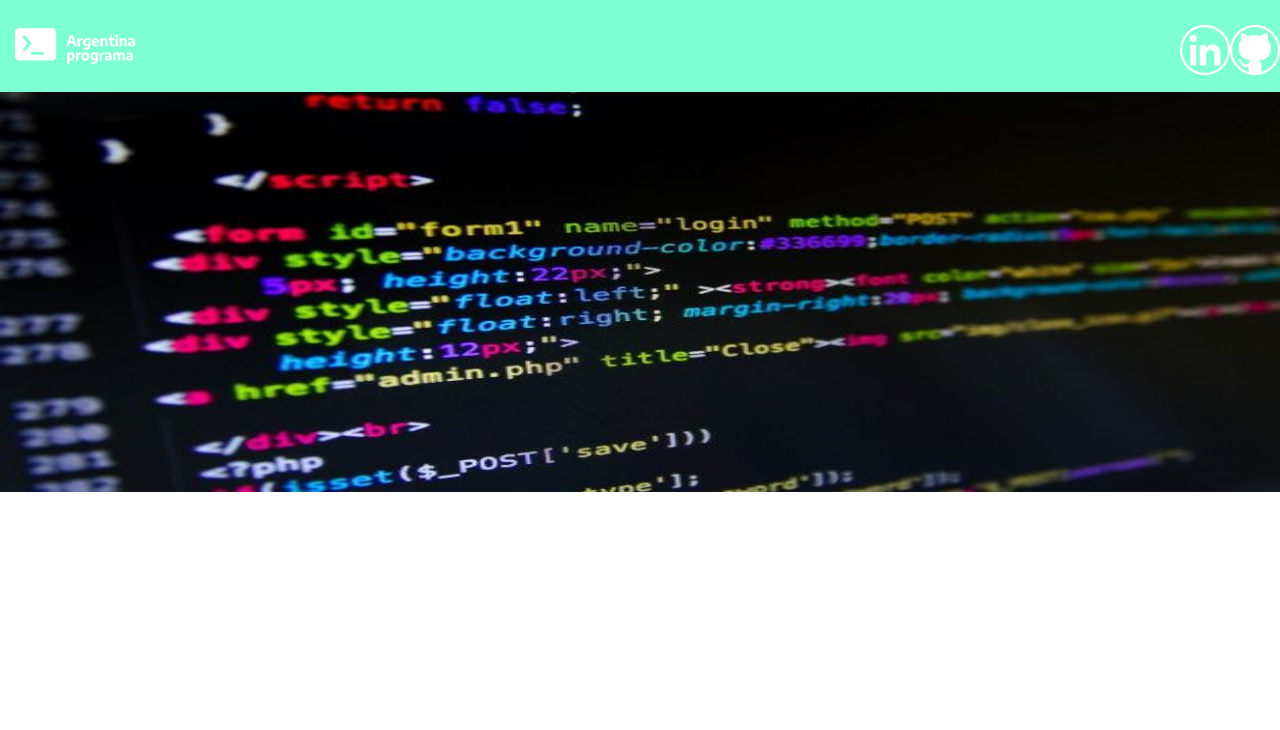
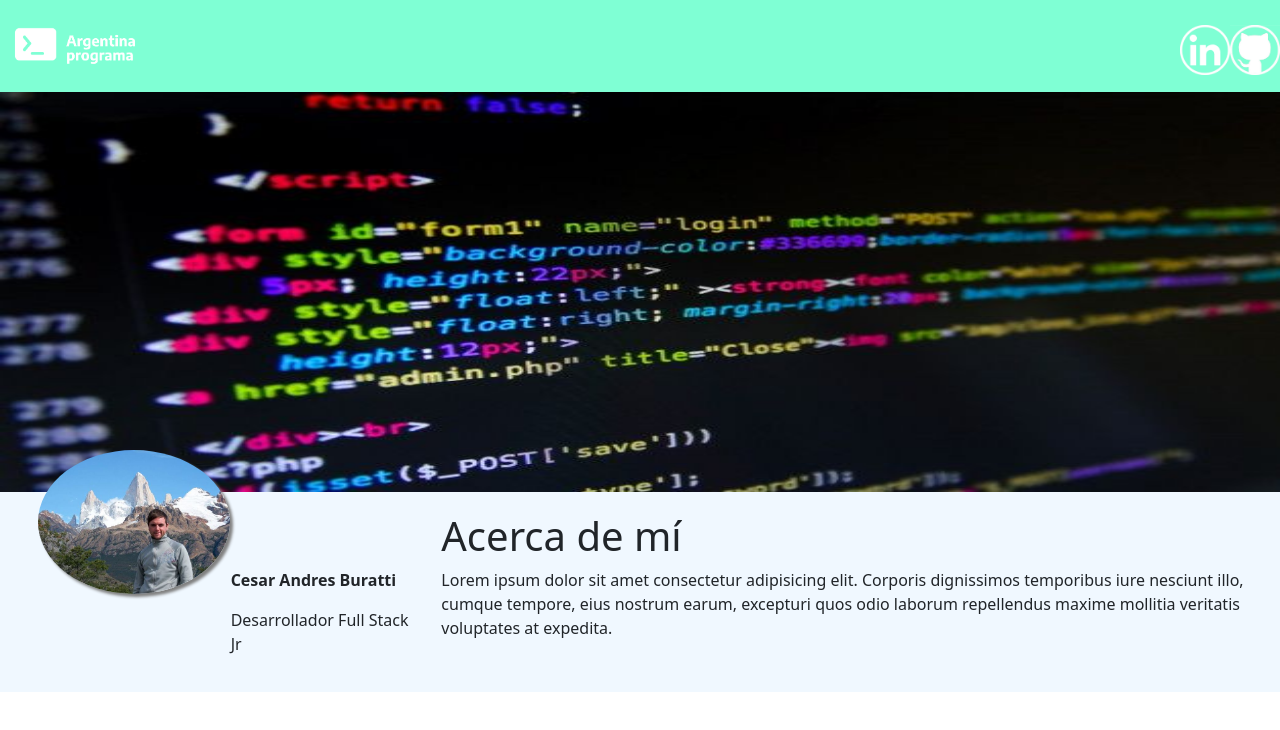
Before and after one commit to CesarBuratti/ProyectoFinal, an Angular app in the folder ProyInt/: page / in a window 1280 px wide. Shown: the top 730 px of the page. Built offline with nearby package versions, Linux system fonts and the light colour scheme.

Commit message:
creacion Acerca de

```diff
--- a/ProyInt/src/app/app.component.html
+++ b/ProyInt/src/app/app.component.html
@@ -1 +1,2 @@
 <app-header></app-header>
+<app-acerca-de></app-acerca-de>
--- a/ProyInt/src/app/app.module.ts
+++ b/ProyInt/src/app/app.module.ts
@@ -7,6 +7,7 @@ import { HeaderComponent } from './componentes/header/header.component';
 import { LogoAPComponent } from './componentes/logo-ap/logo-ap.component';
 import { RedesSocialesComponent } from './componentes/redes-sociales/redes-sociales.component';
 import { BannerComponent } from './componentes/banner/banner.component';
+import { AcercaDeComponent } from './componentes/acerca-de/acerca-de.component';
 
 @NgModule({
   declarations: [
@@ -14,7 +15,8 @@ import { BannerComponent } from './componentes/banner/banner.component';
     HeaderComponent,
     LogoAPComponent,
     RedesSocialesComponent,
-    BannerComponent
+    BannerComponent,
+    AcercaDeComponent
   ],
   imports: [
     BrowserModule,
--- /dev/null
+++ b/ProyInt/src/app/componentes/acerca-de/acerca-de.component.css
@@ -0,0 +1,37 @@
+.row {
+    padding: 20px;
+}
+
+div {
+    background-color: aliceblue;
+}
+
+@media (min-width: 576px){
+    #fotodeperfil{
+        position: absolute;
+        width: 15%;
+        border-radius: 100%;
+        box-shadow: 3px 3px 3px grey;
+        left: 3%;
+        top: 450px;
+    }
+}
+
+@media (max-width: 575px){
+    #fotodeperfil{
+        position: absolute;
+        width: 30%;
+        border-radius: 100%;
+        box-shadow: 3px 3px 3px grey;
+        left: 30%;
+        top: 450px;
+    }
+}
+
+
+
+
+#nombre{
+    font-weight: bold;
+    margin-top: 30%;
+}
--- /dev/null
+++ b/ProyInt/src/app/componentes/acerca-de/acerca-de.component.html
@@ -0,0 +1,15 @@
+<div class="row">
+    <div class="col-xs-12 col-sm-2 col-md-2 col-lg-2">
+        <img src="../../../assets/foto_perfil.jpg" class="img-fluid" id="fotodeperfil" alt="">
+    </div>
+    <div class="col-xs-12 col-sm-2 col-md-2 col-lg-2" >
+        <p id="nombre">Cesar Andres Buratti</p>
+        <p>Desarrollador Full Stack Jr</p>
+    </div>
+    <div class="col-xs-12 col-sm-8 col-md-8 col-lg-8">
+        <span>
+            <h1>Acerca de mí</h1>
+            <p>Lorem ipsum dolor sit amet consectetur adipisicing elit. Corporis dignissimos temporibus iure nesciunt illo, cumque tempore, eius nostrum earum, excepturi quos odio laborum repellendus maxime mollitia veritatis voluptates at expedita.</p>
+        </span>
+    </div>
+</div>
--- /dev/null
+++ b/ProyInt/src/app/componentes/acerca-de/acerca-de.component.ts
@@ -0,0 +1,15 @@
+import { Component, OnInit } from '@angular/core';
+
+@Component({
+  selector: 'app-acerca-de',
+  templateUrl: './acerca-de.component.html',
+  styleUrls: ['./acerca-de.component.css']
+})
+export class AcercaDeComponent implements OnInit {
+
+  constructor() { }
+
+  ngOnInit(): void {
+  }
+
+}
--- a/ProyInt/src/app/componentes/banner/banner.component.html
+++ b/ProyInt/src/app/componentes/banner/banner.component.html
@@ -1,3 +1,3 @@
 <div>
-    <img src="../../../assets/banner.jpg" alt="">
+    <img src="../../../assets/banner.jpg" class="img-fluid" alt="">
 </div>
```
Also changed, not shown: ProyInt/src/assets/foto_perfil.jpg (added), 1 other file (tests, documents, lock files or other folders).
